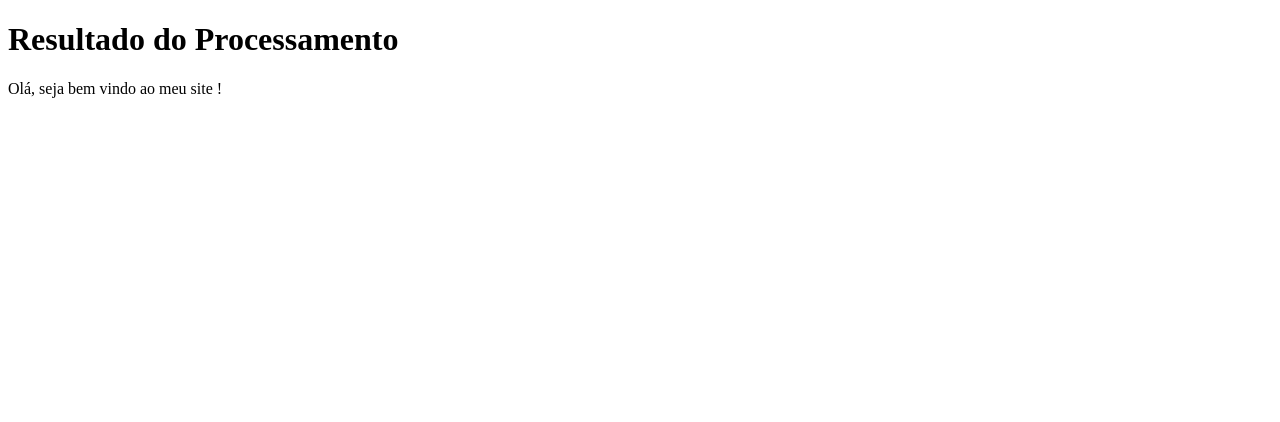
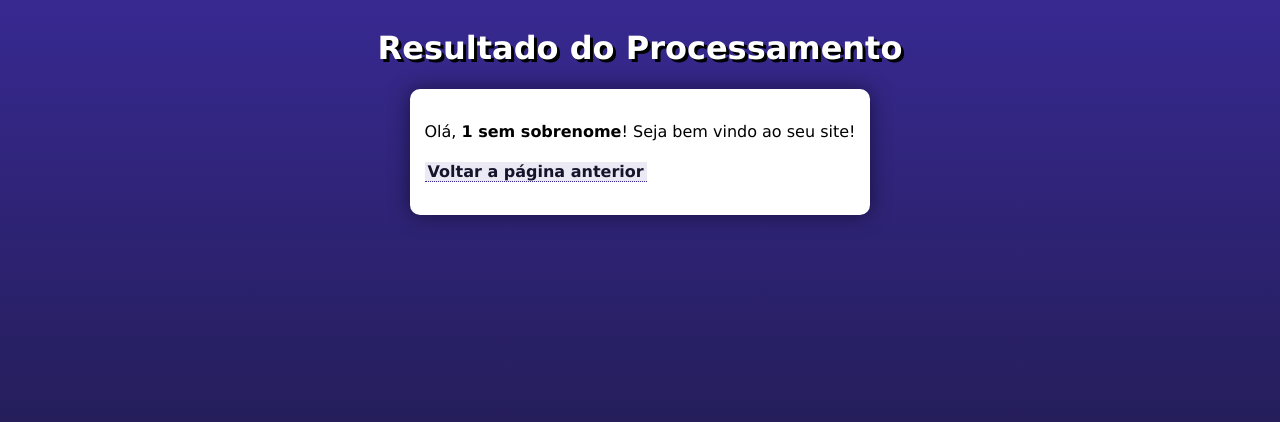
Before and after one commit to EduardoARS1/curso-php, a PHP site: page /cad.php?nome=1 in a window 1280 px wide. Shown: the top 422 px of the page. Run offline with PHP 8.4, Linux system fonts and the light colour scheme; data that the repository does not hold is empty.

Commit message:
finalizado o ex004

```diff
--- a/ex004/cad.php
+++ b/ex004/cad.php
@@ -3,6 +3,7 @@
 <head>
     <meta charset="UTF-8">
     <meta name="viewport" content="width=device-width, initial-scale=1.0">
+    <link rel="stylesheet" href="style.css">
     <title>Resultado do Processamento</title>
 </head>
 <body>
@@ -11,11 +12,12 @@
     </header>
     <main>
         <?php
-        $nome = $$_GET["nome"];
-        $sobrenome = $_GET["sobrenome"];
-        echo "Olá, seja bem vindo ao meu site $nome $sobrenome!";
-
+        $nome = $_GET["nome"]; //é possível usar $_REQUEST no lugar de $_GET ou $_POST se prefereir, porém, $_REQUEST usa mais memoria, e se for usar o $_POST deve usar esse mesmo termo no "method" do formulário no html
+        $sobrenome = $_GET["sobrenome"] ?? "sem sobrenome"; // o sinal de ?? é chamado de operador de coalicencia nula, ele serve para, caso não seja digitado nada ele exibe o que foi colocado entre as aspas na sequencia, ou seja "sem sobrenome"
+        echo "<p>Olá, <strong>$nome $sobrenome</strong>! Seja bem vindo ao seu site!</p>";
         ?>
+        <p><a href="javascript:history.go(-1)">Voltar a página anterior</a></p>
+        <!-- o link de "javascript:history.go(-1)" é uma forma de inserir um voltar para a pagina anterior -->
     </main>
 </body>
 </html>
--- a/ex004/index.html
+++ b/ex004/index.html
@@ -13,9 +13,9 @@
     <section>
         <form action="cad.php" method="get">
             <label for="nome">Nome</label>
-                <input type="text" nome="nome" id="idnome">
+            <input type="text" name="nome" id="idnome">
             <label for="sobrenome">Sobrenome</label>
-                <input type="text" nome="sobrenome" id="idsobrenome">
+            <input type="text" name="sobrenome" id="idsobrenome">
             <input type="submit" value="Enviar">
         </form>
     </section>
```
